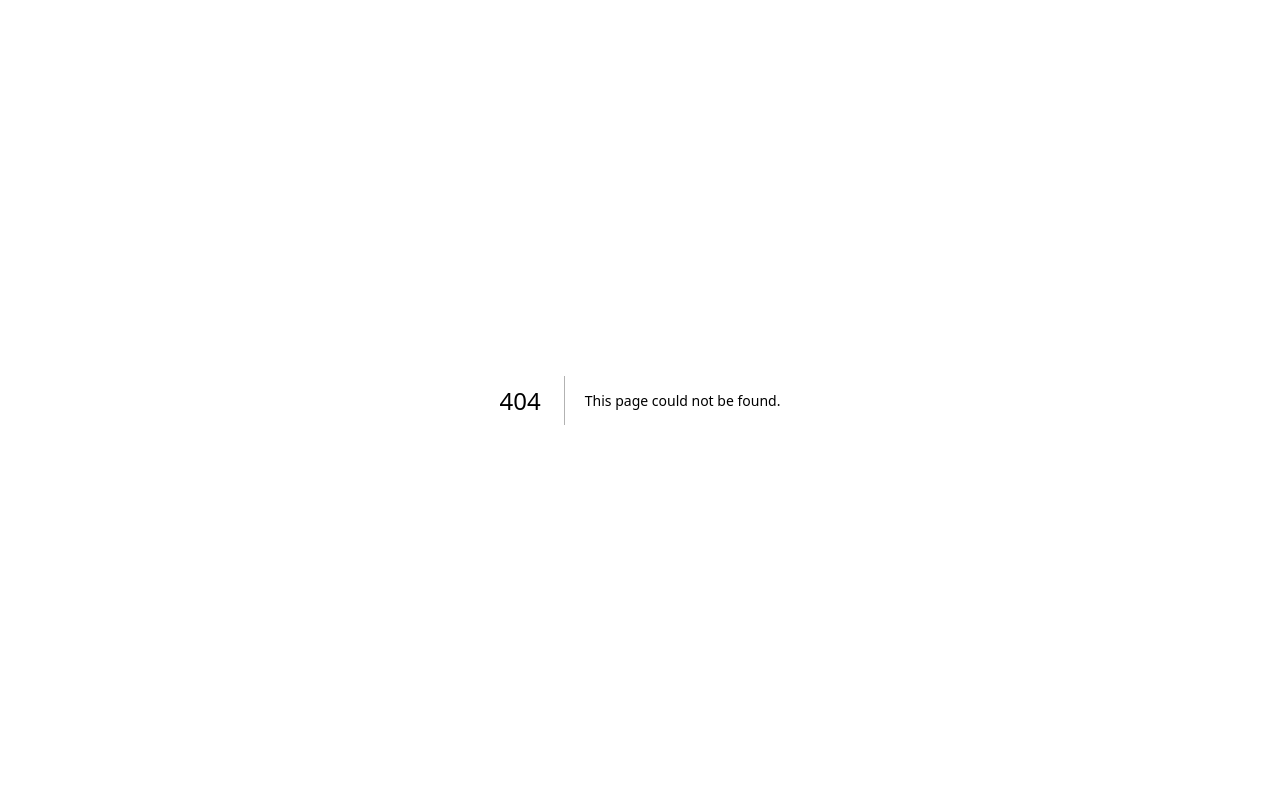
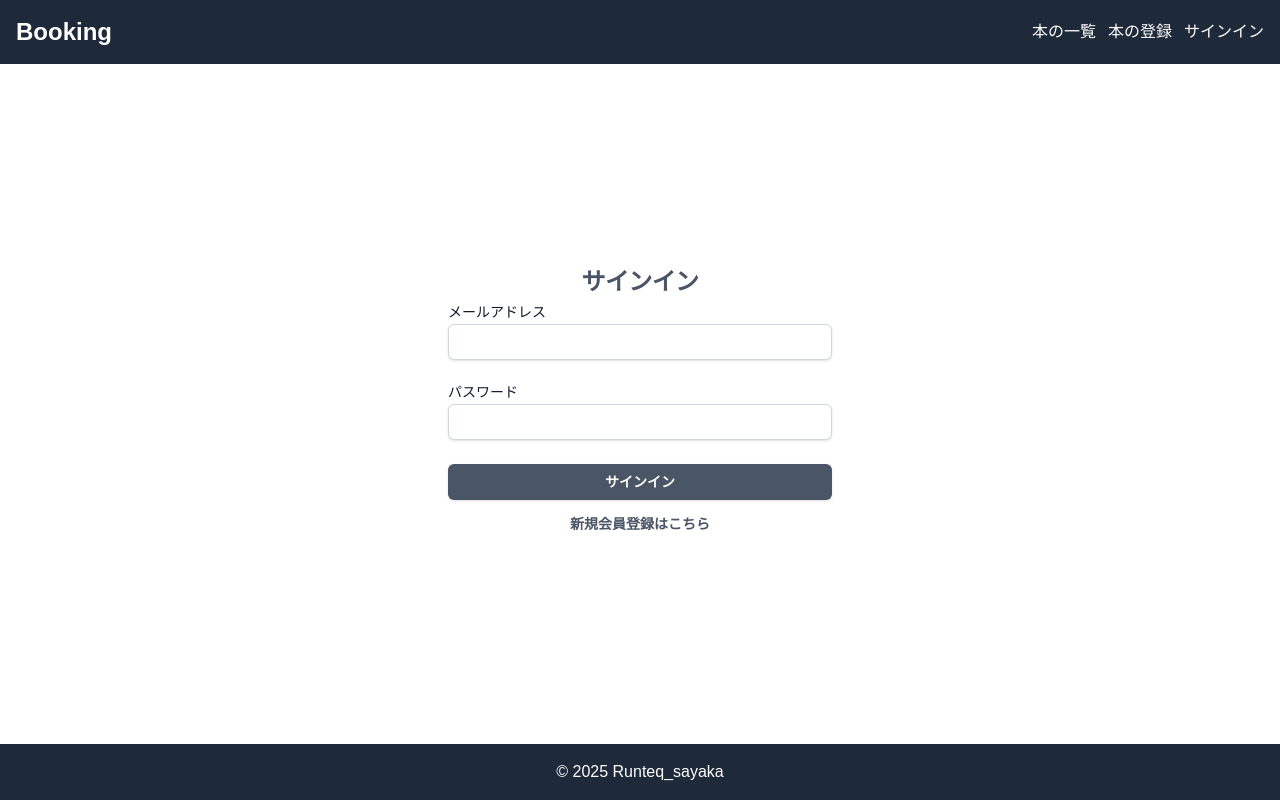
Before and after one commit to sayasurvey/cbm_app, a Next.js app in the folder src/: page /signin in a window 1280 px wide. Before the commit this address had no page. Built offline with nearby package versions, Linux system fonts and the light colour scheme.

Commit message:
ADD: サインイン画面表示まで

```diff
--- /dev/null
+++ b/src/src/app/signin/page.tsx
@@ -0,0 +1,79 @@
+'use client';
+
+import { useState } from 'react';
+import Link from 'next/link';
+import { Button } from '../ui/button/Button';
+import { TextField } from '../ui/input/TextField';
+import Layout from '../ui/layout/Layout';
+
+const SigninForm = () => {
+  const [formData, setFormData] = useState({
+    email: '',
+    password: ''
+  });
+
+  const handleChange = (e: React.ChangeEvent<HTMLInputElement>) => {
+    const { name, value } = e.target;
+    setFormData(prev => ({
+      ...prev,
+      [name]: value
+    }));
+  };
+
+  const handleSubmit = (e: React.FormEvent) => {
+    e.preventDefault();
+    // サインイン処理をここに実装
+    console.log('Form submitted:', formData);
+  };
+
+  return (
+    <Layout>
+      <div className="absolute inset-0 flex items-center justify-center">
+        <div className="sm:mx-auto sm:w-full sm:max-w-sm">
+          <div className="sm:mx-auto sm:w-full sm:max-w-sm">
+            <h2 className="text-center text-2xl font-bold leading-9 tracking-tight text-gray-600">
+              サインイン
+            </h2>
+          </div>
+          <form className="space-y-5" onSubmit={handleSubmit}>
+            <div>
+              <TextField
+                value="メールアドレス"
+                dataName="email"
+                onChange={handleChange}
+              />
+            </div>
+
+            <div>
+              <TextField
+                value="パスワード"
+                dataName="password"
+                onChange={handleChange}
+              />
+            </div>
+
+            <div>
+              <div className="mt-6">
+                <Button
+                  value="サインイン"
+                  type="submit"
+                />
+              </div>
+            </div>
+          </form>
+
+          <p className="mt-3 text-center text-sm text-gray-500">
+            <Link
+              href="/signup"
+              className="font-semibold leading-6 text-gray-600 hover:text-gray-500 transition-colors"
+            >
+              新規会員登録はこちら
+            </Link>
+          </p>
+        </div>
+      </div>
+    </Layout>
+  );
+};
+
+export default SigninForm;
--- /dev/null
+++ b/src/src/app/ui/button/Button.tsx
@@ -0,0 +1,37 @@
+'use client';
+
+type ButtonProps = {
+  value: string;
+  type: 'submit' | 'button' | 'reset';
+  onClick?: () => void;
+  disabled?: boolean;
+  className?: string;
+};
+
+export const Button = ({
+  value,
+  type,
+  onClick,
+  disabled = false,
+  className = ''
+}: ButtonProps) => {
+  return (
+    <button
+      type={type}
+      onClick={onClick}
+      disabled={disabled}
+      className={`
+        flex w-full justify-center rounded-md
+        bg-gray-600 px-3 py-1.5 text-sm font-semibold
+        leading-6 text-white shadow-sm
+        hover:bg-gray-500
+        focus-visible:outline focus-visible:outline-2
+        focus-visible:outline-offset-2
+        disabled:opacity-50 disabled:cursor-not-allowed
+        ${className}
+      `}
+    >
+      {value}
+    </button>
+  );
+};
--- /dev/null
+++ b/src/src/app/ui/input/TextField.tsx
@@ -0,0 +1,31 @@
+'use client';
+
+import { ChangeEvent } from 'react';
+
+type TextFieldProps = {
+  value: string;
+  dataName: string;
+  onChange?: (e: ChangeEvent<HTMLInputElement>) => void;
+};
+
+export const TextField = ({ value, dataName, onChange }: TextFieldProps) => {
+  return (
+    <div>
+      <label
+        htmlFor={dataName}
+        className="block text-sm font-medium leading-6 text-gray-900"
+      >
+        {value}
+      </label>
+      <input
+        id={dataName}
+        name={dataName}
+        type={dataName}
+        onChange={onChange}
+        autoComplete="current-password"
+        required
+        className="block w-full rounded-md border-0 p-1.5 text-gray-900 shadow-sm ring-1 ring-inset ring-gray-300 placeholder:text-gray-400 focus:ring-2 focus:ring-inset focus:ring-gray-600 sm:text-sm sm:leading-6"
+      />
+    </div>
+  );
+};
--- /dev/null
+++ b/src/src/app/ui/layout/Footer.tsx
@@ -0,0 +1,20 @@
+'use client';
+
+type FooterProps = {
+  className?: string;
+  year?: number;
+};
+
+export const Footer = ({
+  className = '',
+}: FooterProps) => {
+  return (
+    <footer className={`bg-gray-800 p-4 text-white ${className}`}>
+      <div className="container mx-auto">
+        <p className="text-center">
+          &copy; 2025 Runteq_sayaka
+        </p>
+      </div>
+    </footer>
+  );
+};
--- /dev/null
+++ b/src/src/app/ui/layout/Header.tsx
@@ -0,0 +1,60 @@
+'use client';
+
+import Link from 'next/link';
+import { useState } from 'react';
+
+type HeaderProps = {
+  className?: string;
+};
+
+export const Header = ({ className = '' }: HeaderProps) => {
+  const [isMenuOpen, setIsMenuOpen] = useState(false);
+
+  return (
+    <header className={`bg-gray-800 p-4 text-white flex justify-between items-center z-50 ${className}`}>
+      <div>
+        <Link
+          href="/books"
+          className="text-2xl font-bold hover:text-gray-400 transition-colors"
+        >
+          Booking
+        </Link>
+      </div>
+
+      <nav className={`
+        ${isMenuOpen ? 'block' : 'hidden'}
+        md:flex md:items-center
+        absolute md:relative
+        top-16 md:top-0
+        left-0 right-0
+        bg-gray-800 md:bg-transparent
+        p-4 md:p-0
+      `}>
+        <div>
+          <Link
+            href="/books"
+            className="block md:inline-block mr-3 hover:text-gray-400 transition-colors"
+          >
+            本の一覧
+          </Link>
+        </div>
+        <div>
+          <Link
+            href="/books/register"
+            className="block md:inline-block mr-3 hover:text-gray-400 transition-colors"
+          >
+            本の登録
+          </Link>
+        </div>
+        <div>
+          <Link
+            href="/signin"
+            className="block md:inline-block hover:text-gray-400 transition-colors"
+          >
+            サインイン
+          </Link>
+        </div>
+      </nav>
+    </header>
+  );
+};
--- /dev/null
+++ b/src/src/app/ui/layout/Layout.tsx
@@ -0,0 +1,23 @@
+import { ReactNode } from 'react';
+import { Header } from './Header';
+import { Footer } from './Footer';
+
+type RootLayoutProps = {
+  children: ReactNode;
+};
+
+export default function RootLayout({ children }: RootLayoutProps) {
+  return (
+    <html lang="ja">
+      <body>
+        <div className="flex flex-col min-h-screen">
+          <Header />
+          <main className="flex-grow">
+            {children}
+          </main>
+          <Footer />
+        </div>
+      </body>
+    </html>
+  );
+}
```
Also changed, not shown: 1 other file (tests, documents, lock files or other folders).
